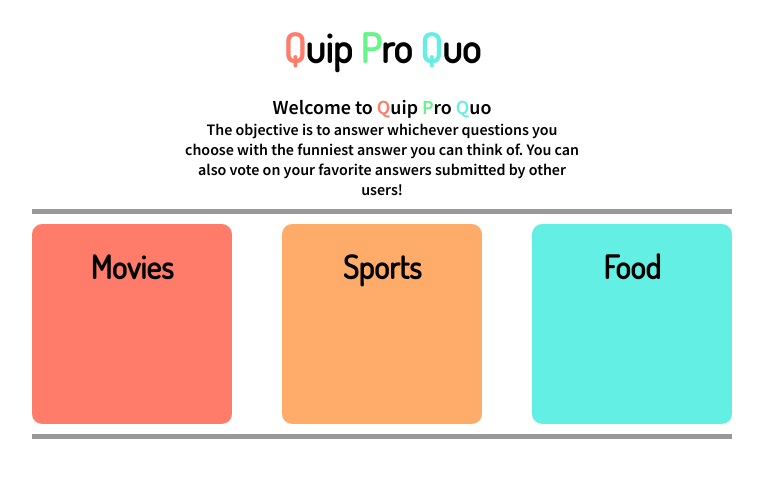
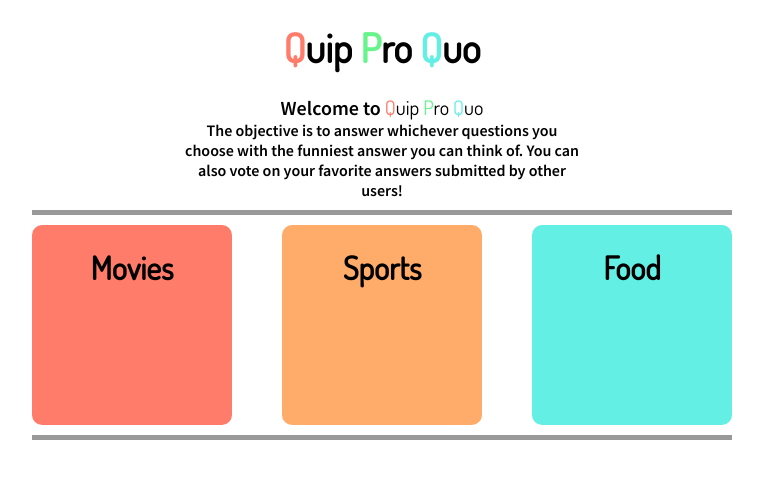
Before and after one commit to ggiscool/QuipProQuoFrontend, a website: page public/index.html in a window 1280 px wide. Shown: the whole page, without its empty margins (258-1021 px from the left). Drawn offline with nearby package versions, Linux system fonts and the light colour scheme; no server answers.

Commit message:
Updated close button in add answers form and updated intro message

```diff
--- a/public/index.html
+++ b/public/index.html
@@ -13,7 +13,7 @@
 </head>
 <body ng-controller='MainController as ctrl'>
 	<h1 class="logo"><span class="red">Q</span>uip <span class="green">P</span>ro <span class="blue">Q</span>uo</h1>
-	<p class="intro"><span class="bigFont">Welcome to <span class="red">Q</span>uip <span class="green">P</span>ro <span class="blue">Q</span>uo</span><br> The objective is to answer whichever questions you choose with the funniest answer you can think of. You can also vote on your favorite answers submitted by other users!</p>
+	<p class="intro"><span class="bigFont">Welcome to <span class="dosis"><span class="red">Q</span>uip <span class="green">P</span>ro <span class="blue">Q</span>uo</span></span><br> The objective is to answer whichever questions you choose with the funniest answer you can think of. You can also vote on your favorite answers submitted by other users!</p>
 
 	<div class="categoryFlex">
 		<div class="categoryCard bgRed" ng-click='ctrl.category1()'>
--- a/public/style.css
+++ b/public/style.css
@@ -45,6 +45,9 @@ input {
   -webkit-appearance: none;
   -moz-appearance:    none;
   appearance:         none;
+}
+.dosis {
+  font-family: 'Dosis', sans-serif;
 }
 
 .white {
@@ -312,6 +315,7 @@ input {
 }
 .closeBtn:hover {
   cursor: pointer;
+  background-color: #FF5A45;
 }
 .closeX {
   color: #000000;
```
